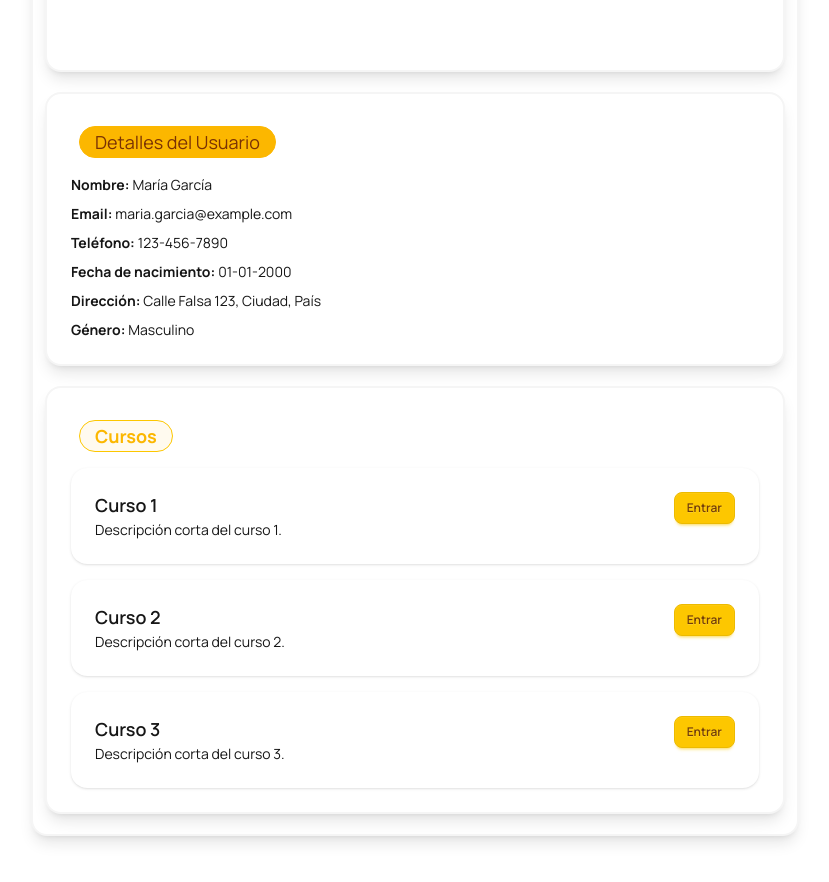
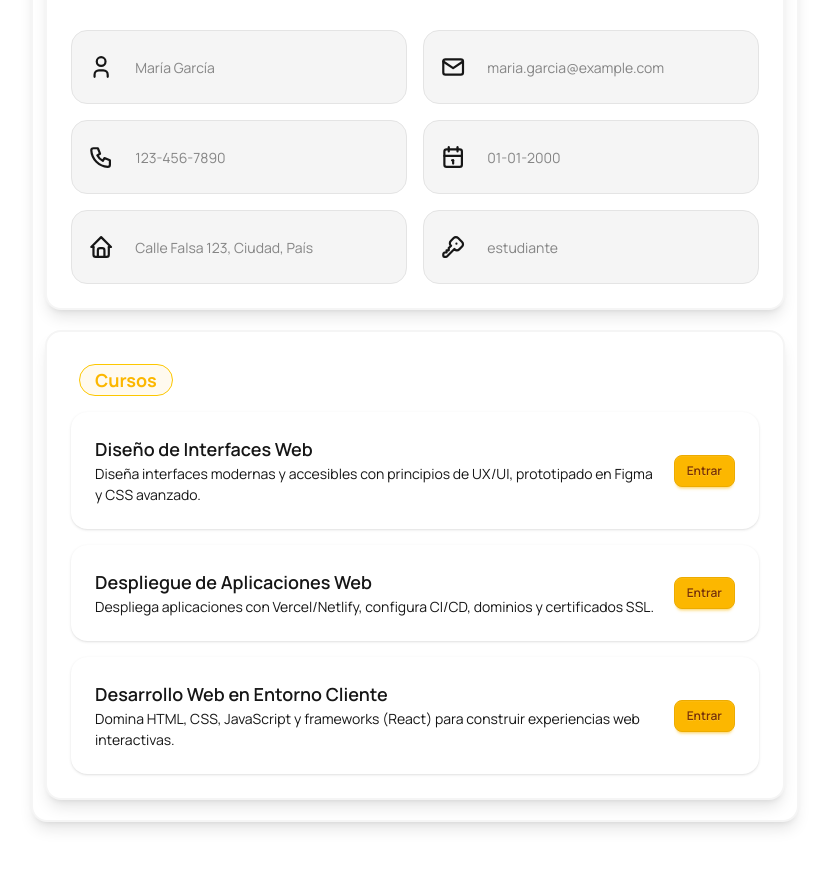
Before and after one commit to yuseflc/studium, a Next.js app: page /account/profile in a window 1280 px wide. Shown: the part 366-1248 px from the top of the page, without its empty margins (225-1054 px from the left). Built offline with nearby package versions, Linux system fonts and the light colour scheme; a web font is replaced by a local one.

Commit message:
[Update] He modificado el diseño de la página de perfil

```diff
--- a/src/app/account/profile/page.tsx
+++ b/src/app/account/profile/page.tsx
@@ -1,4 +1,5 @@
-import { USUARIO } from "@/seed/data";
+import { USUARIO, CURSOS } from "@/seed/data";
+import { IconUser, IconMail, IconPhone, IconCalendar, IconHome, IconKey} from "@tabler/icons-react";
 
 export default function ProfilePage() {
     return (
@@ -6,25 +7,44 @@ export default function ProfilePage() {
             <div className="card mb-5 bg-base-100 shadow-lg border-2 border-base-200 p-3 pb-0 w-full max-w-3xl">
                 <div className="card mb-5 bg-base-100 shadow-lg border-2 border-base-200 p-3 pb-0 w-full max-w-3xl">
                     <div className="avatar flex items-start">
-                        <div className="w-24 rounded-full mr-4">
+                        <div className="w-24 rounded-full mr-7 mt-4">
                             <img src="https://i.pravatar.cc/150?u=maria" />
                         </div>
                         <div>
-                            <h1 className="text-2xl font-bold">{USUARIO.name}</h1>
-                            <p className="mt-1 text-gray-400 text-sm leading-5">Biografía: [Espacio para la biografía del usuario]</p>
+                            <h1 className="text-2xl font-bold mt-12">{USUARIO.name}</h1>
                         </div>
                     </div>
                 </div>
 
                 <div className="card mb-5 bg-base-100 shadow-lg border-2 border-base-200 w-full max-w-3xl">
                     <div className="card-body">
-                        <h2 className="badge badge badge-warning badge-xl m-2">Detalles del Usuario</h2>
-                        <p><strong>Nombre:</strong> {USUARIO.name}</p>
-                        <p><strong>Email:</strong> {USUARIO.email}</p>
-                        <p><strong>Teléfono:</strong> {USUARIO.phone}</p>
-                        <p><strong>Fecha de nacimiento:</strong> {USUARIO.birthDate}</p>
-                        <p><strong>Dirección:</strong> {USUARIO.address}</p>
-                        <p><strong>Género:</strong> Masculino</p>
+                        <h2 className="badge badge-soft badge-warning badge-xl m-2 border border-primary font-bold">Detalles del Usuario</h2>
+                        <div className="grid grid-cols-1 md:grid-cols-2 gap-4 mt-4 --font-manrope">
+                            <label className="card card-side bg-base-200 border border-base-300 p-4 items-center gap-2">
+                                <IconUser size={30} />
+                                <input type="text" placeholder={USUARIO.name} readOnly className="input input-ghost w-full" />
+                            </label>
+                            <label className="card card-side bg-base-200 border border-base-300 p-4 items-center gap-2">
+                                <IconMail size={30} />
+                                <input type="text" placeholder={USUARIO.email} readOnly className="input input-ghost w-full" />
+                            </label>
+                            <label className="card card-side bg-base-200 border border-base-300 p-4 items-center gap-2">
+                                <IconPhone size={30} />
+                                <input type="text" placeholder={USUARIO.phone} readOnly className="input input-ghost w-full" />
+                            </label>
+                            <label className="card card-side bg-base-200 border border-base-300 p-4 items-center gap-2">
+                                <IconCalendar size={30} />
+                                <input type="text" placeholder={USUARIO.birthDate} readOnly className="input input-ghost w-full" />
+                            </label>
+                            <label className="card card-side bg-base-200 border border-base-300 p-4 items-center gap-2">
+                                <IconHome size={30} />
+                                <input type="text" placeholder={USUARIO.address} readOnly className="input input-ghost w-full" />
+                            </label>
+                            <label className="card card-side bg-base-200 border border-base-300 p-4 items-center gap-2">
+                                <IconKey size={30} />
+                                <input type="text" placeholder={USUARIO.role} readOnly className="input input-ghost w-full" />
+                            </label>
+                        </div>
                     </div>
 
 
@@ -34,41 +54,19 @@ export default function ProfilePage() {
                     <div className="card-body">
                         <h2 className="badge badge-soft badge-warning badge-xl m-2 border border-primary font-bold">Cursos</h2>
                         <div className="grid grid-cols-1 gap-4 justify-items-center">
-                            <div className="card bg-base-100 w-full max-w-3xl shadow-sm">
-                                <div className="card-body">
-                                    <div className="flex items-start justify-between gap-4">
-                                        <div>
-                                            <h2 className="card-title">Curso 1</h2>
-                                            <p>Descripción corta del curso 1.</p>
+                            {CURSOS.slice(0, 3).map((curso) => (
+                                <div key={curso.id} className="card bg-base-100 w-full max-w-3xl shadow-sm">
+                                    <div className="card-body">
+                                        <div className="flex items-center justify-between gap-4">
+                                            <div>
+                                                <h2 className="card-title">{curso.nombre}</h2>
+                                                <p>{curso.descripcion}</p>
+                                            </div>
+                                            <button className="btn btn-warning btn-sm">Entrar</button>
                                         </div>
-                                        <button className="btn btn-primary btn-sm">Entrar</button>
                                     </div>
                                 </div>
-                            </div>
-
-                            <div className="card bg-base-100 w-full max-w-3xl shadow-sm">
-                                <div className="card-body">
-                                    <div className="flex items-start justify-between gap-4">
-                                        <div>
-                                            <h2 className="card-title">Curso 2</h2>
-                                            <p>Descripción corta del curso 2.</p>
-                                        </div>
-                                        <button className="btn btn-primary btn-sm">Entrar</button>
-                                    </div>
-                                </div>
-                            </div>
-
-                            <div className="card bg-base-100 w-full max-w-3xl shadow-sm">
-                                <div className="card-body">
-                                    <div className="flex items-start justify-between gap-4">
-                                        <div>
-                                            <h2 className="card-title">Curso 3</h2>
-                                            <p>Descripción corta del curso 3.</p>
-                                        </div>
-                                        <button className="btn btn-primary btn-sm">Entrar</button>
-                                    </div>
-                                </div>
-                            </div>
+                            ))}
                         </div>
                     </div>
                 </div >
```
